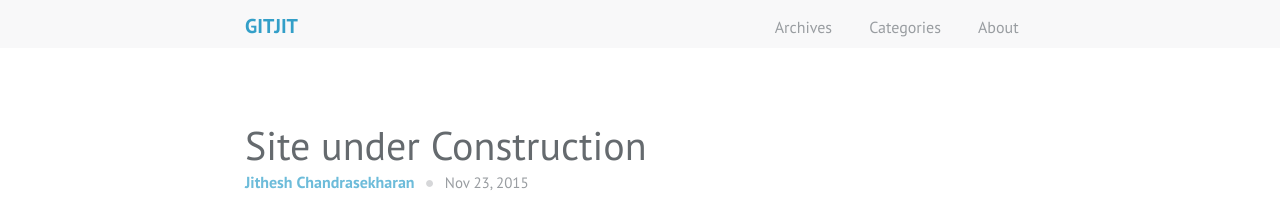
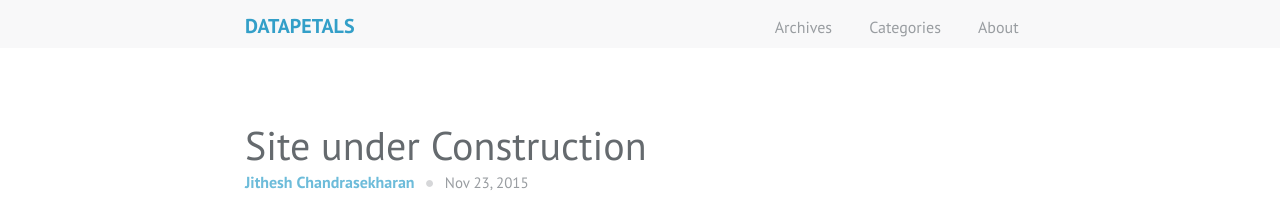
Before and after one commit to gitjit/gitjit.github.io, a Jekyll site: the page built from _posts/2015-11-01-site-under-construction.md, in a window 1280 px wide. Shown: the top 208 px of the page. Built offline with Jekyll 4.4.1, drawn with Linux system fonts in a browser that asks for light colours.

Commit message:
change title

```diff
--- a/_includes/header.html
+++ b/_includes/header.html
@@ -5,8 +5,8 @@
 <header class="main-header" role="banner">
   <div class="grid">
     <div class="grid__col--12">
-      <a class="site-logo" href="/" title="GitJit Home">
-        GitJit
+      <a class="site-logo" href="/" title="DataPetals Home">
+        DataPetals
       </a>
       <nav class="navbar" role="navigation">
         <ul class="nav">
```
